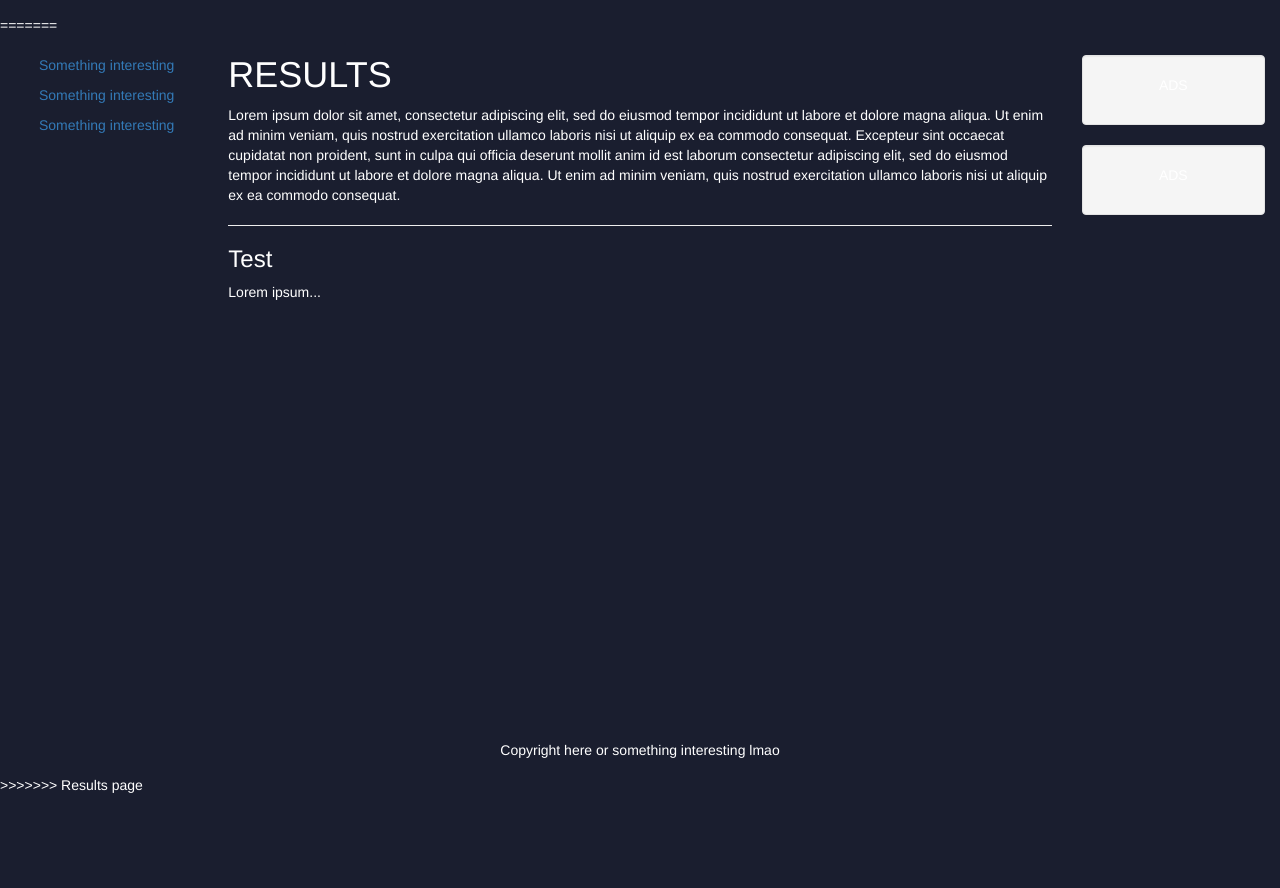
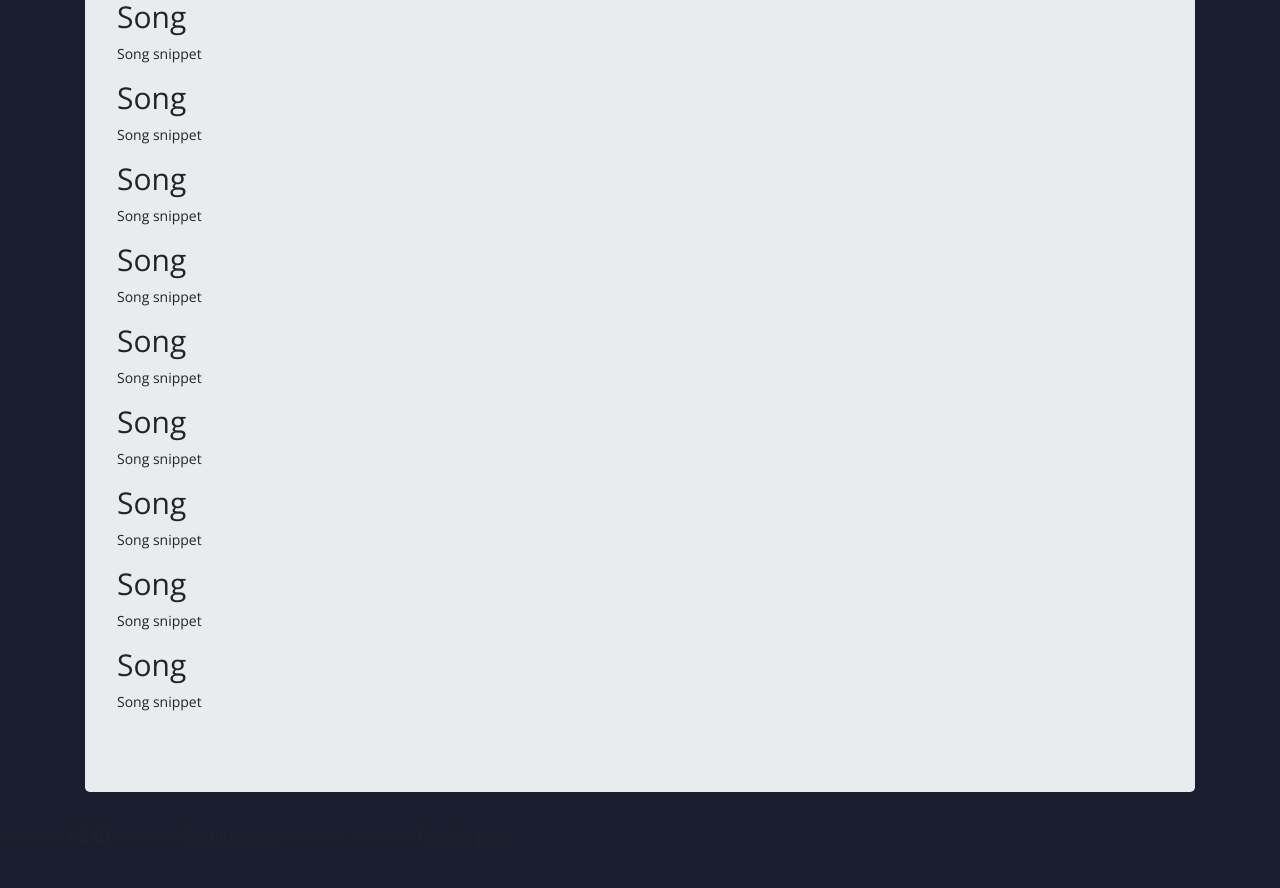
Before and after one commit to hmku/lyrics-search, a Flask app: template templates/results.html in a window 1280 px wide. Shown: the part 1474-2362 px from the top of the page. Before the commit the page ends 2267 px from the top, so only its background shows below. Run offline with Flask 2, Linux system fonts and the light colour scheme; the template is opened without the code that fills it, so the values that code supplies are empty; some libraries are stand-ins or nearby versions.

Commit message:
Results page

```diff
--- a/templates/results.html
+++ b/templates/results.html
@@ -1,5 +1,6 @@
 <!DOCTYPE html>
 <html lang="en">
+<<<<<<< HEAD
 <<<<<<< HEAD
 
 <head>
@@ -73,78 +74,81 @@
 </body>
 
 =======
+=======
+
+>>>>>>> Results page
 <head>
-  <title>Results Page</title>
-  <meta charset="utf-8">
-  <meta name="viewport" content="width=device-width, initial-scale=1">
-  <link rel="stylesheet" href="https://maxcdn.bootstrapcdn.com/bootstrap/3.3.7/css/bootstrap.min.css">
-  <script src="https://ajax.googleapis.com/ajax/libs/jquery/3.3.1/jquery.min.js"></script>
-  <script src="https://maxcdn.bootstrapcdn.com/bootstrap/3.3.7/js/bootstrap.min.js"></script>
-  <style>
-    /* Remove the navbar's default margin-bottom and rounded borders */
-    .navbar {
-      margin-bottom: 0;
-      border-radius: 0;
-    }
 
-    /* Set height of the grid so .sidenav can be 100% (adjust as needed) */
-    .row.content {height: 700px}
+    <meta charset="utf-8">
+    <meta name="viewport" content="width=device-width, initial-scale=1, shrink-to-fit=no">
 
-    /* Set gray background color and 100% height */
-    .sidenav {
-      padding-top: 20px;
-      background-color: #1A1E2F;
-      height: 100%;
-    }
+    <title>Lyrics Search</title>
 
-    /* Set black background color, white text and some padding */
-    footer {
-      background-color: #1A1E2F;
-      color: white;
-      padding: 5px;
-    }
+    <!-- Bootstrap core CSS -->
+    <link href="../static/bootstrap/css/bootstrap.min.css" type="text/css" rel="stylesheet">
 
-    /* On small screens, set height to 'auto' for sidenav and grid */
-    @media screen and (max-width: 767px) {
-      .sidenav {
-        height: auto;
-        padding: 15px;
-      }
-      .row.content {height:auto;}
-    }
-  </style>
+    <!-- Custom fonts  -->
+    <link href="../static/font-awesome/css/font-awesome.min.css" rel="stylesheet" type="text/css">
+    <link href="https://fonts.googleapis.com/css?family=Open+Sans:300,400,700" rel="stylesheet" type="text/css">
+
+    <!-- Custom CSS -->
+    <link rel="stylesheet" href="../static/css/results.css">
+
 </head>
-<body>
 
-<div class="container-fluid text-center">
-  <div class="row content">
-    <div class="col-sm-2 sidenav">
-      <p><a href="#">Something interesting</a></p>
-      <p><a href="#">Something interesting</a></p>
-      <p><a href="#">Something interesting</a></p>
+<body class="bg-primary">
+
+    <div class="container">
+
+        <div class="header">
+            <div class="row">
+                <div class="col-md-6">
+                    <h3 class="text-white">Lyrics Search</h3>
+                </div>
+                <div class="col-md-6">
+                    <span class="pull-right">
+                        <h2> <a class="text-gray fa fa-github" target="_blank" href="https://github.com/hmku/lyrics-search"></a></h2>
+                    </span>
+                </div>
+            </div>
+        </div>
+
+        <div class="jumbotron">
+            <div class="col-md-6">
+                <span class="pull-right">
+                    <h4>Song</h4>
+                    <p>Song snippet</p>
+                </span>
+            </div>
+            <div class="embed-responsive embed-responsive-16by9 sizer">
+              <iframe class="embed-responsive-item" src="https://www.youtube.com/embed/psuRGfAaju4?rel=0" allowfullscreen></iframe>
+            </div>
+            <h4>Song</h4>
+            <p>Song snippet</p>
+            <h4>Song</h4>
+            <p>Song snippet</p>
+            <h4>Song</h4>
+            <p>Song snippet</p>
+            <h4>Song</h4>
+            <p>Song snippet</p>
+            <h4>Song</h4>
+            <p>Song snippet</p>
+            <h4>Song</h4>
+            <p>Song snippet</p>
+            <h4>Song</h4>
+            <p>Song snippet</p>
+            <h4>Song</h4>
+            <p>Song snippet</p>
+            <h4>Song</h4>
+            <p>Song snippet</p>
+        </div>
+
     </div>
-    <div class="col-sm-8 text-left">
-      <h1>RESULTS</h1>
-      <p>Lorem ipsum dolor sit amet, consectetur adipiscing elit, sed do eiusmod tempor incididunt ut labore et dolore magna aliqua. Ut enim ad minim veniam, quis nostrud exercitation ullamco laboris nisi ut aliquip ex ea commodo consequat. Excepteur sint occaecat cupidatat non proident, sunt in culpa qui officia deserunt mollit anim id est laborum consectetur adipiscing elit, sed do eiusmod tempor incididunt ut labore et dolore magna aliqua. Ut enim ad minim veniam, quis nostrud exercitation ullamco laboris nisi ut aliquip ex ea commodo consequat.</p>
-      <hr>
-      <h3>Test</h3>
-      <p>Lorem ipsum...</p>
-    </div>
-    <div class="col-sm-2 sidenav">
-      <div class="well">
-        <p>ADS</p>
-      </div>
-      <div class="well">
-        <p>ADS</p>
-      </div>
-    </div>
-  </div>
-</div>
-
-<footer class="container-fluid text-center">
-  <p>Copyright here or something interesting lmao</p>
-</footer>
 
 </body>
+<<<<<<< HEAD
+>>>>>>> Results page
+=======
+
 >>>>>>> Results page
 </html>
```
